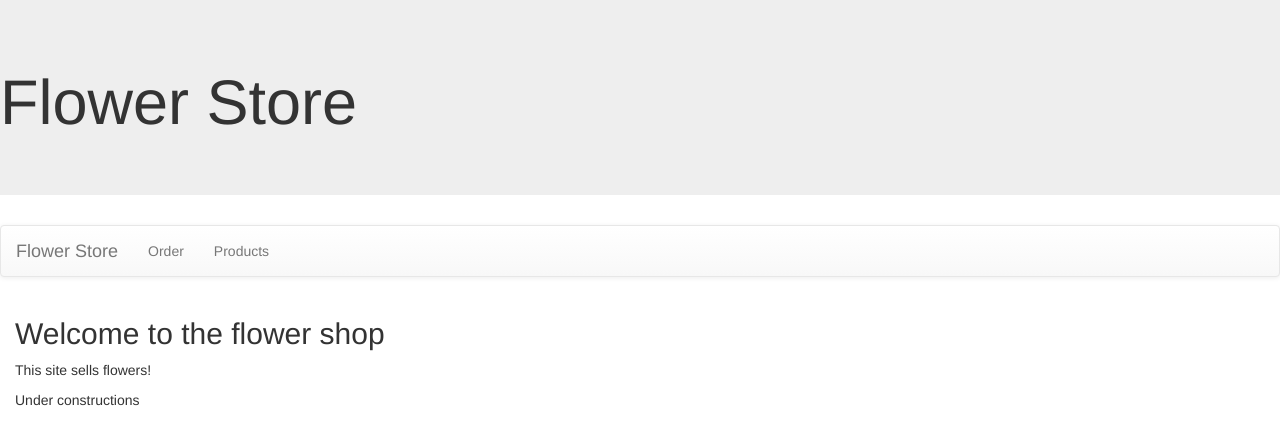
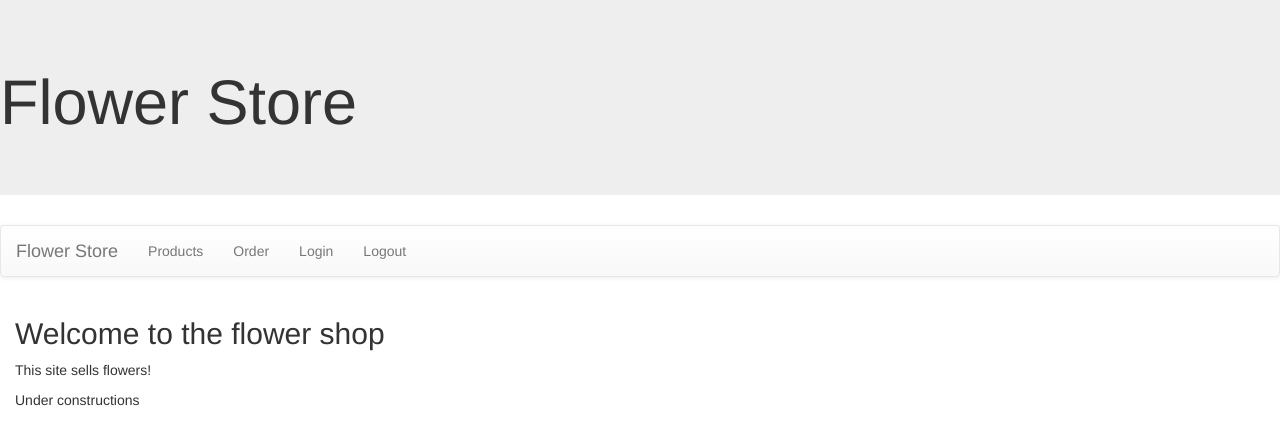
Before and after one commit to asiagromasia/ITC172final, a Django app: page /storeapp/ in a window 1280 px wide. Shown: the top 435 px of the page. Run offline with Django 3.2, Linux system fonts and the light colour scheme; some libraries are stand-ins or nearby versions.

Commit message:
Add files via upload

```diff
--- a/onlinestore/onlinestore/urls.py
+++ b/onlinestore/onlinestore/urls.py
@@ -19,5 +19,5 @@ from django.urls import path, include
 urlpatterns = [
     path('admin/', admin.site.urls),
     path('storeapp/', include('storeapp.urls')),
-    #path('accounts/', include('django.contrib.auth.urls')),
+    path('accounts/', include('django.contrib.auth.urls')),
 ]
--- a/onlinestore/storeapp/templates/base.html
+++ b/onlinestore/storeapp/templates/base.html
@@ -16,8 +16,10 @@
 <a class="navbar-brand" href="{% url 'index' %}">Flower Store</a>
 </div>
   <ul class="nav navbar-nav">
+      <li><a href="{% url 'getproducttypes' %}">Products</a></li>
       <li><a href="{% url 'neworder' %}">Order</a></li>
-      <li><a href="{% url 'getproducttypes' %}">Products</a></li>
+      <li><a href="{% url 'login' %}">Login</a></li>
+      <li><a href="{% url 'logout' %}">Logout</a></li>
   </ul>
 </div>
 </nav>
```
